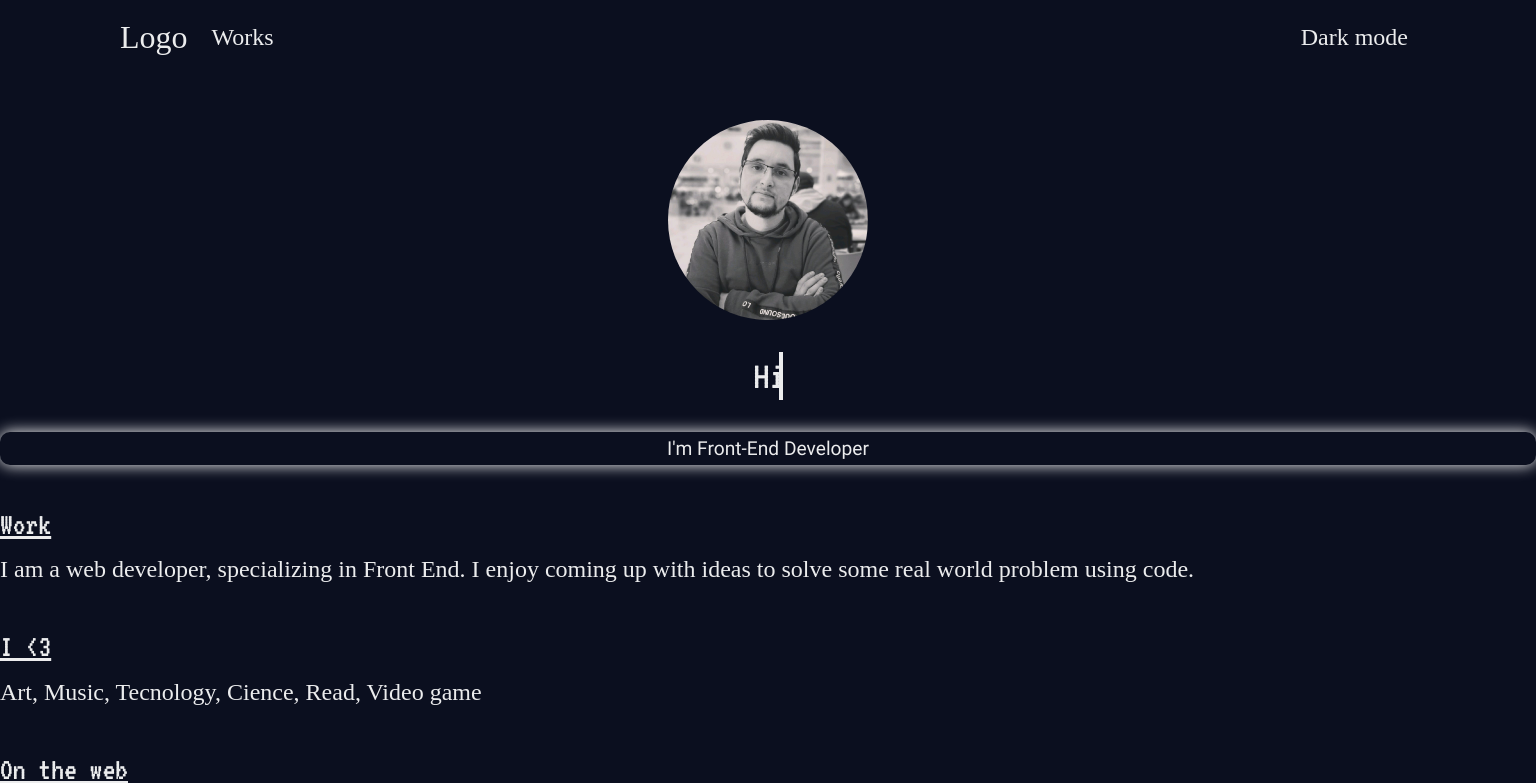
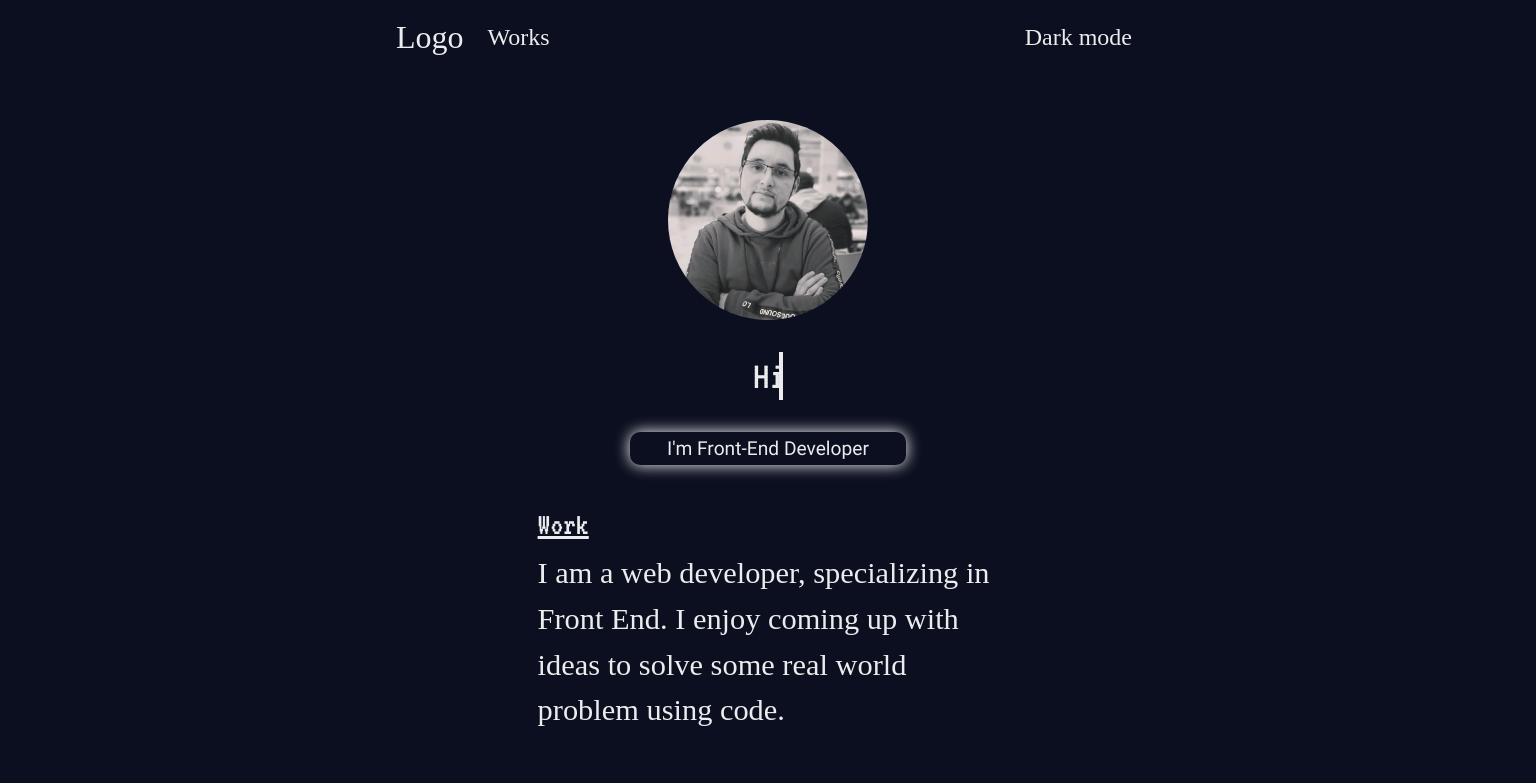
Before and after one commit to msalasi/PortafolioPersonal-React, a React (Create React App) app: page / in a window 1536 px wide. Shown: the top 783 px of the page. Built offline with nearby package versions, Linux system fonts and the light colour scheme; a web font is replaced by a local one.

Commit message:
responsive listo al 100%

```diff
--- a/src/components/NavBar/NavBar.css
+++ b/src/components/NavBar/NavBar.css
@@ -22,13 +22,19 @@
     text-decoration: underline;
 }
 
+@media only screen and (min-width: 1441px) {
+    .container-navbar-menu .navbar .container{
+        max-width: 768px;
+    }
+}
+
 @media only screen and (max-width: 90em) {
     .navbar-collapse .navbar-nav .nav-link{
         font-size: 2rem;
     }
 
     .navbar.navbar-expand-lg.navbar-dark.bg-dark.fixed-top .container {
-        max-width: 768px;
+        max-width: 1024px;
     }
 
 }
--- a/src/components/PerfilPhoto/PerfilPhoto.css
+++ b/src/components/PerfilPhoto/PerfilPhoto.css
@@ -44,6 +44,18 @@
     margin-bottom: 0;
     opacity:100%;
     font-family: roboto-regular;
+}
+
+@media only screen and (min-width: 1441px) {
+    .container-h2-principal-section {
+        width: 60%;
+        margin: 0 auto;
+        border-radius: 10px;
+        height: auto;
+        align-items: center;
+        padding: 5px;
+        box-shadow: 0 0 15px rgb(253 253 253);
+    }
 }
 
 @media only screen and (max-width: 90em) {
--- a/src/components/PrincipalText/PrincipalText.css
+++ b/src/components/PrincipalText/PrincipalText.css
@@ -15,6 +15,12 @@
     color: #ffffffeb;
     font-family: dongle-regular;
     font-size: 1.5rem;
+}
+
+@media only screen and (min-width: 1441px) {
+    .p-principal-text{
+        font-size: 1.9rem;
+    }
 }
 
 
--- a/src/views/Home/Home.css
+++ b/src/views/Home/Home.css
@@ -1,5 +1,12 @@
 body{
     background-color: #0B0F1F !important;
+}
+
+@media only screen and (min-width: 1441px) {
+    .container-main-section{
+        width: 30%;
+        margin: 0 auto;
+    }
 }
 
 @media only screen and (max-width: 90em) {
--- a/src/views/Works/Works.js
+++ b/src/views/Works/Works.js
@@ -2,7 +2,9 @@ import React from 'react'
 
 const Works = () => {
   return (
-    <div>Work</div>
+    <div className='container-h1-prueba'>
+      <h1>Work</h1>
+    </div>
   )
 }
 
```
